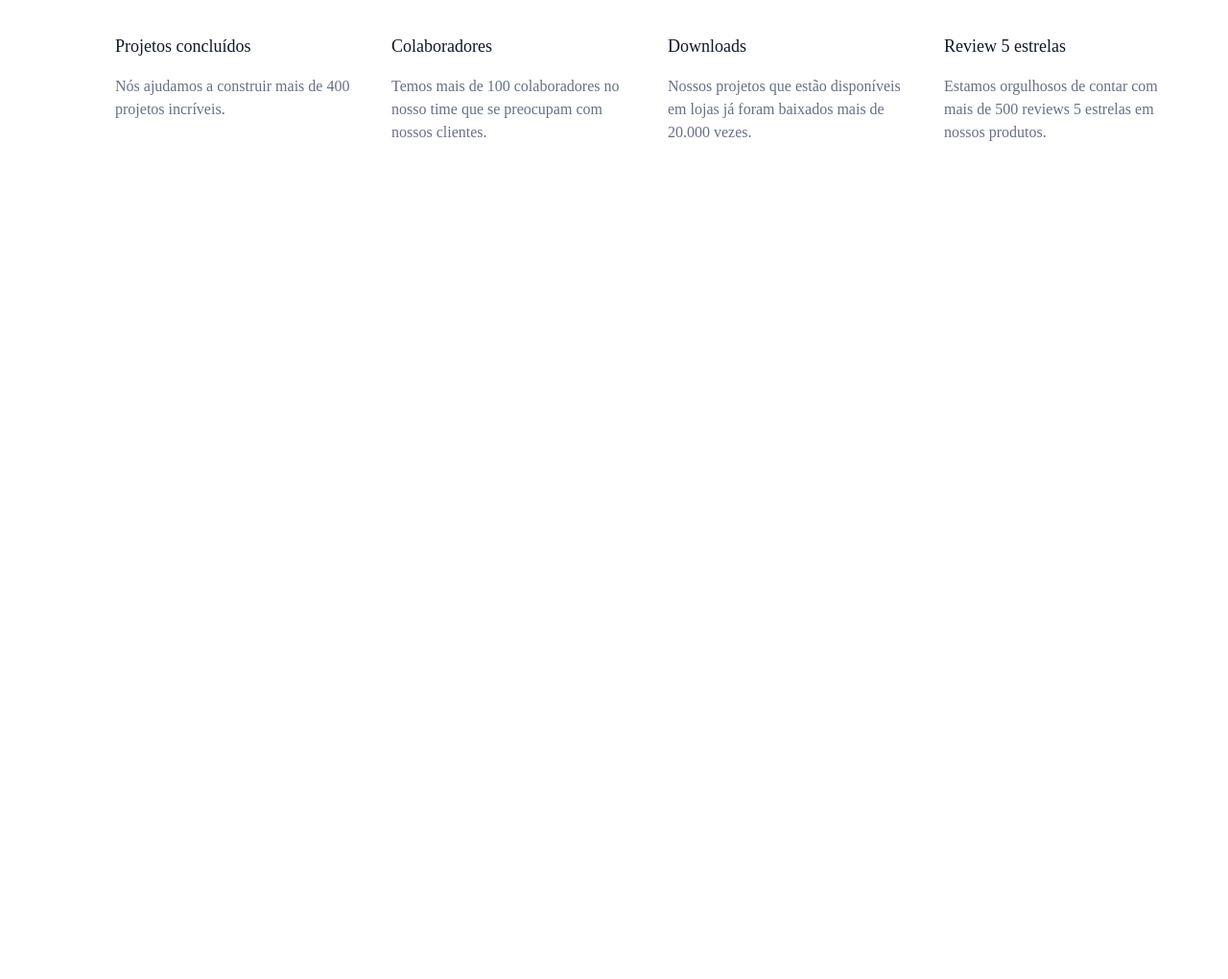
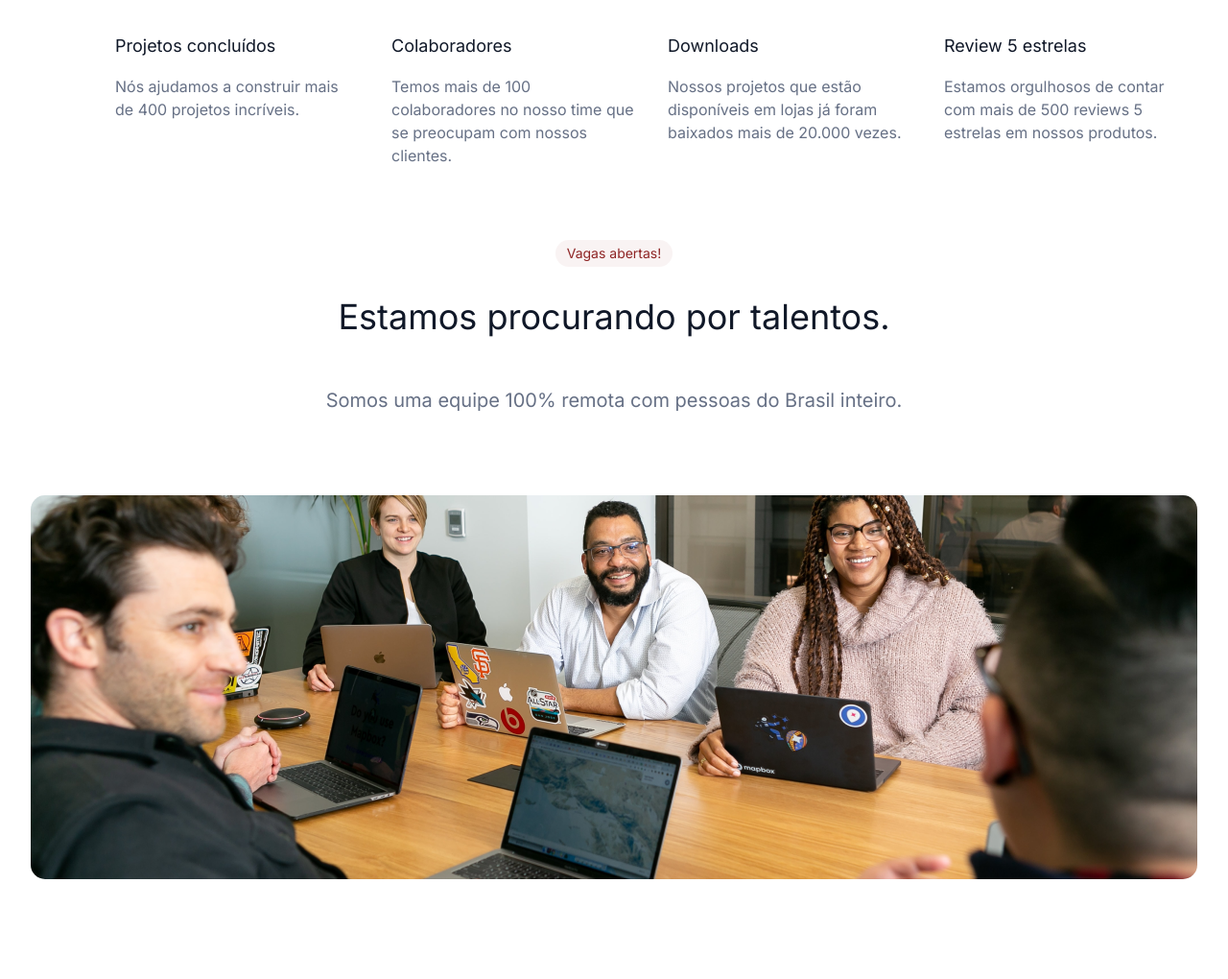
Before and after one commit to MVISHNU-BR/7-Days-of-Code-Alura, a plain HTML site: page index.html in a window 1280 px wide. Shown: the part 647-1667 px from the top of the page at 96% size. Before the commit the page ends 800 px from the top, so only its background shows below. Drawn offline with Linux system fonts and the light colour scheme.

Commit message:
create section procurando talentos and css

```diff
--- a/css/style.css
+++ b/css/style.css
@@ -1,6 +1,10 @@
 body a{
     text-decoration: none;
     color: black;
+}
+
+body{
+    font-family: 'inter', sans-serif;
 }
 
 :root {
@@ -83,11 +87,10 @@ header a{
 /*Metricas Container*/
 .metricas-container{
     display: flex;
-    flex-direction: row;
     justify-content: space-between;
-    align-items: center;
     margin-left: 112px;
     margin-top: -90px; /*GAMBIARRA*/
+    height: 288px;
 }
 
 .metricas-container div{
@@ -117,3 +120,46 @@ header a{
     line-height: 24px;
     color: var(--text-color);
 }
+
+/*Section procurando talentos*/
+
+.procurando-talentos{
+    display: flex;
+    flex-direction: column;
+    align-items: center;
+    margin-top: 100px;
+    height: 762px;
+}
+
+.procurando-talentos span{
+    font-style: normal;
+    font-weight: 500;
+    font-size: 14px;
+    line-height: 20px;
+    color: var(--main-color);
+
+    background: rgba(142, 36, 36, 0.05);
+    border-radius: 16px;
+    padding: 4px 12px;
+}
+
+.procurando-talentos h2{
+    font-style: normal;
+    font-weight: 500;
+    font-size: 36px;
+    line-height: 44px;
+    color: var(--title-color);
+}
+
+.procurando-talentos p{
+    font-style: normal;
+    font-weight: 400;
+    font-size: 20px;
+    line-height: 30px;
+    color: var(--text-color);
+    padding-bottom: 64px;
+}
+
+.procurando-talentos img{
+    border-radius: 15px;
+}
--- a/index.html
+++ b/index.html
@@ -63,5 +63,16 @@
             <p>Estamos orgulhosos de contar com mais de 500 reviews 5 estrelas em nossos produtos.</p>
         </div>
     </section>
+
+    <section class="procurando-talentos">
+
+        <span>Vagas abertas!</span>
+
+        <h2>Estamos procurando por talentos.</h2>
+
+        <p>Somos uma equipe 100% remota com pessoas do Brasil inteiro.</p>
+
+        <img src="/assents/Image.png" alt="Pessoas em uma reunião">
+    </section>
 </body>
 </html>
```
Also changed, not shown: assents/Image.png (added).
